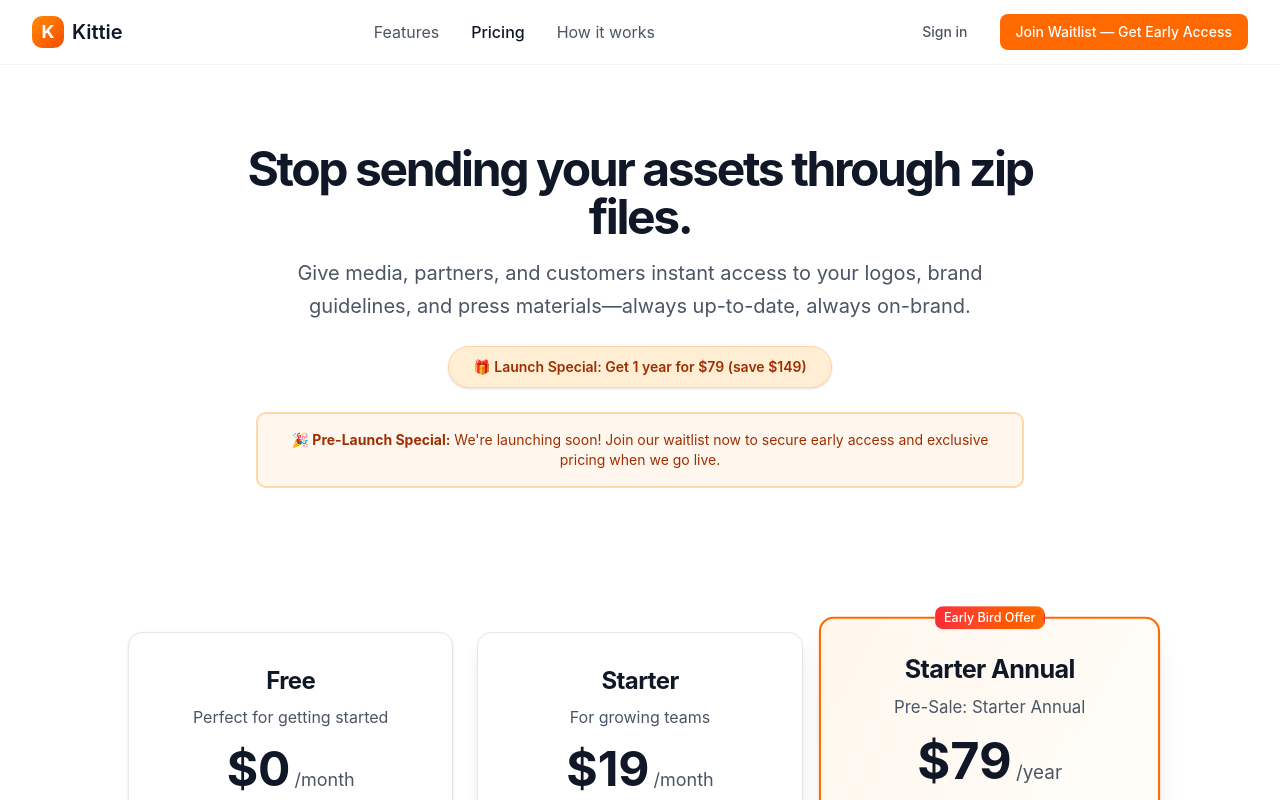
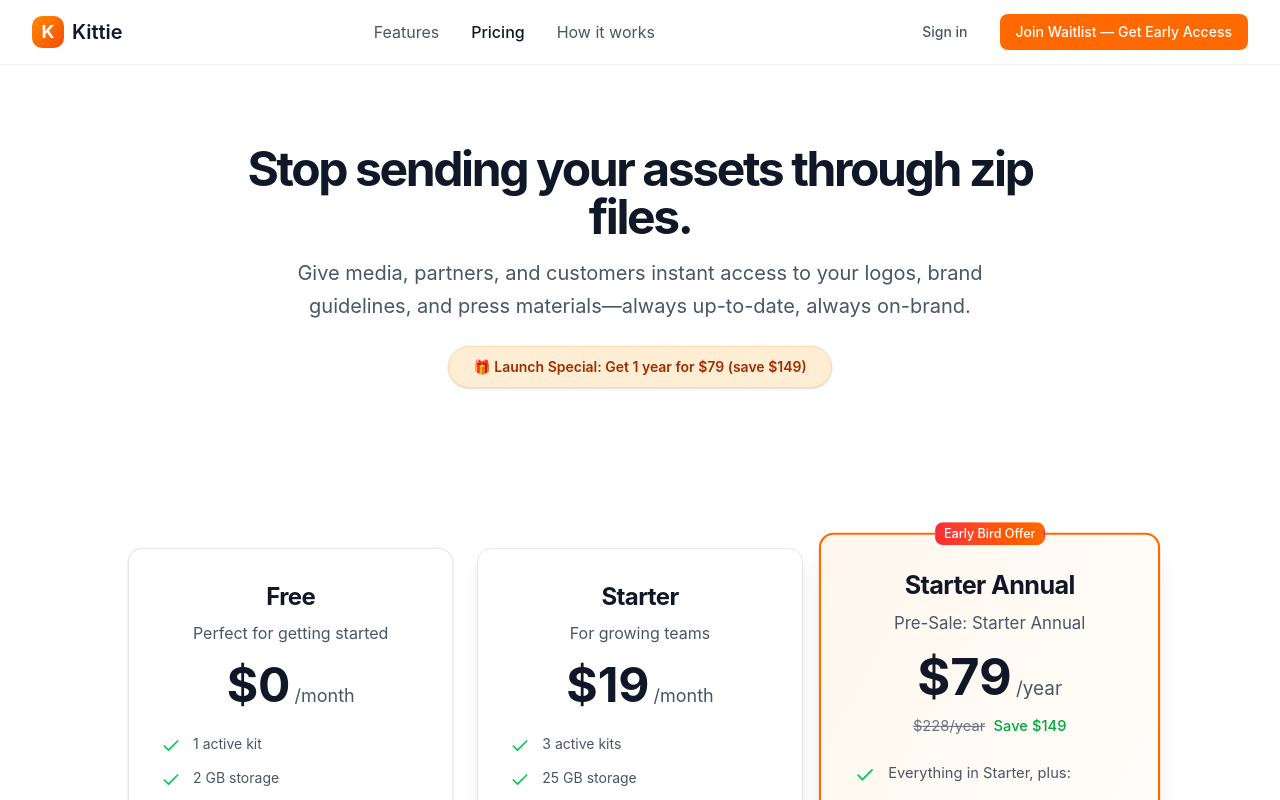
Before and after one commit to junelabs/kittie, a Next.js app: page /pricing in a window 1280 px wide. Shown: the top 800 px of the page. Built offline with nearby package versions, Linux system fonts and the light colour scheme.

Commit message:
Remove pre-launch special callout box from pricing page
- Removed the second orange box with pre-launch messaging
- Kept only the launch special pill at the top
- Cleaner, less cluttered pricing page design

```diff
--- a/app/(marketing)/pricing/page.tsx
+++ b/app/(marketing)/pricing/page.tsx
@@ -233,11 +233,6 @@
             <span className="inline-block bg-orange-100 text-orange-800 border border-orange-200 px-4 md:px-6 py-2.5 rounded-full text-sm font-semibold shadow-sm">
               🎁 Launch Special: Get 1 year for $79 (save $149)
             </span>
-          </div>
-          <div className="max-w-3xl mx-auto mt-6 p-4 bg-orange-50 border-2 border-orange-200 rounded-lg">
-            <p className="text-sm text-orange-800">
-              <strong>🎉 Pre-Launch Special:</strong> We&apos;re launching soon! Join our waitlist now to secure early access and exclusive pricing when we go live.
-            </p>
           </div>
         </div>
       </section>
```
